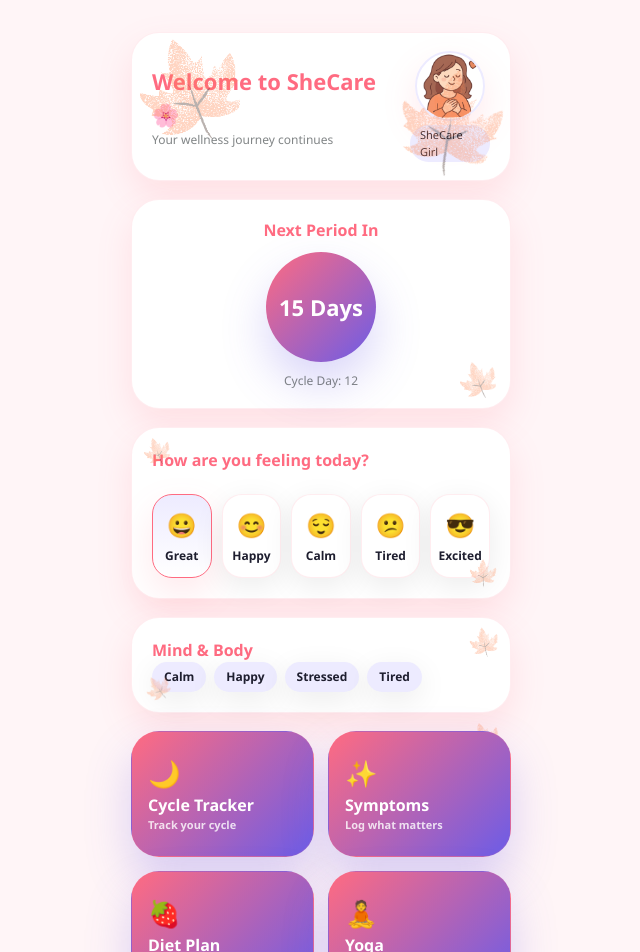
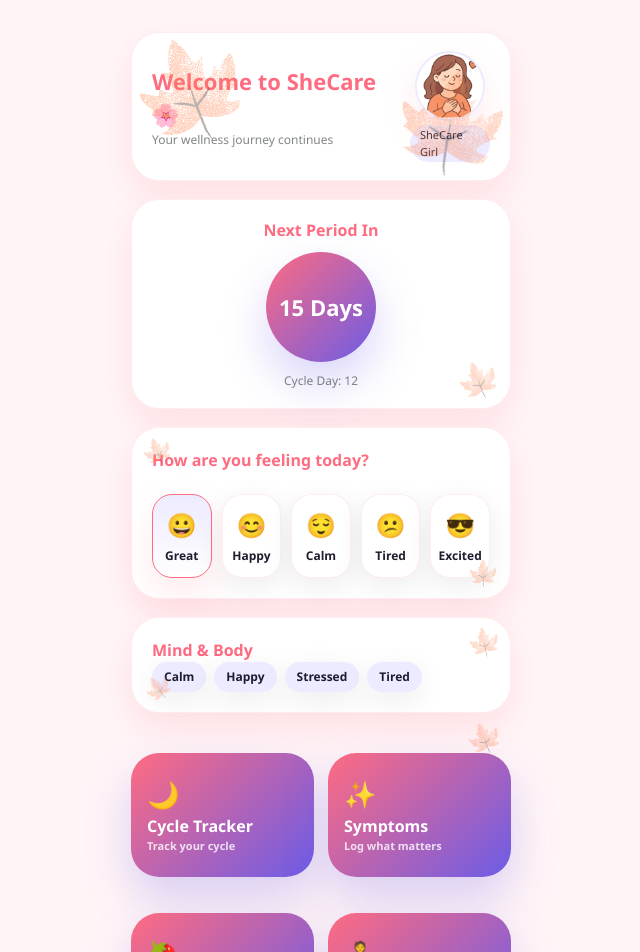
Before and after one commit to 007sweetY/she-care-ui, a React (Vite) app: page /dashboard in a window 1280 px wide. Shown: the top 952 px of the page, without its empty margins (319-959 px from the left). Built offline with nearby package versions, Linux system fonts and the light colour scheme.

Commit message:
some improvements

```diff
--- a/src/pages/dashboard.jsx
+++ b/src/pages/dashboard.jsx
@@ -1,4 +1,5 @@
 import { useState } from "react";
+import { useNavigate } from "react-router-dom";
 import girlImg from "../assets/girl.png";
 import leafImg from "../assets/leaf.png";
 import styles from "./dashboard.module.css";
@@ -13,10 +14,10 @@
 ];
 
 const featureCards = [
-  { icon: "🌙", title: "Cycle Tracker", subtitle: "Track your cycle" },
-  { icon: "✨", title: "Symptoms", subtitle: "Log what matters" },
-  { icon: "🍓", title: "Diet Plan", subtitle: "Nutrition nudges" },
-  { icon: "🧘", title: "Yoga", subtitle: "Mood-balancing flows" },
+  { icon: "🌙", title: "Cycle Tracker", subtitle: "Track your cycle", path: "/cycle" },
+  { icon: "✨", title: "Symptoms", subtitle: "Log what matters", path: "/symptoms" },
+  { icon: "🍓", title: "Diet Plan", subtitle: "Nutrition nudges", path: "/diet-plan" },
+  { icon: "🧘", title: "Yoga", subtitle: "Mood-balancing flows", path: "/yoga" },
 ];
 
 const navItems = [
@@ -29,6 +30,7 @@
 const Dashboard = () => {
   // Keep track of which mood button is highlighted.
   const [selectedMood, setSelectedMood] = useState("Great");
+  const navigate = useNavigate();
 
   return (
       <div className={`page ${styles.pageWrapper}`}>
@@ -102,11 +104,16 @@
         <img src={leafImg} className={styles.sectionLeafActions} alt="decorative leaf" />
         <div className={styles.actionsGrid}>
           {featureCards.map((card) => (
-            <div key={card.title} className={styles.actionCard}>
+            <button
+              key={card.title}
+              type="button"
+              className={styles.actionCard}
+              onClick={() => navigate(card.path)}
+            >
               <div className={styles.actionIcon}>{card.icon}</div>
               <p className={styles.actionTitle}>{card.title}</p>
               <p className={styles.actionSubtitle}>{card.subtitle}</p>
-            </div>
+            </button>
           ))}
         </div>
       </div>
--- a/src/pages/dashboard.module.css
+++ b/src/pages/dashboard.module.css
@@ -280,6 +280,9 @@
   font-size: 14px;
   box-shadow: var(--card-shadow-strong);
   transition: transform 0.2s ease, box-shadow 0.2s ease;
+  border: none;
+  cursor: pointer;
+  text-align: left;
 }
 
 .actionCard:hover {
```
